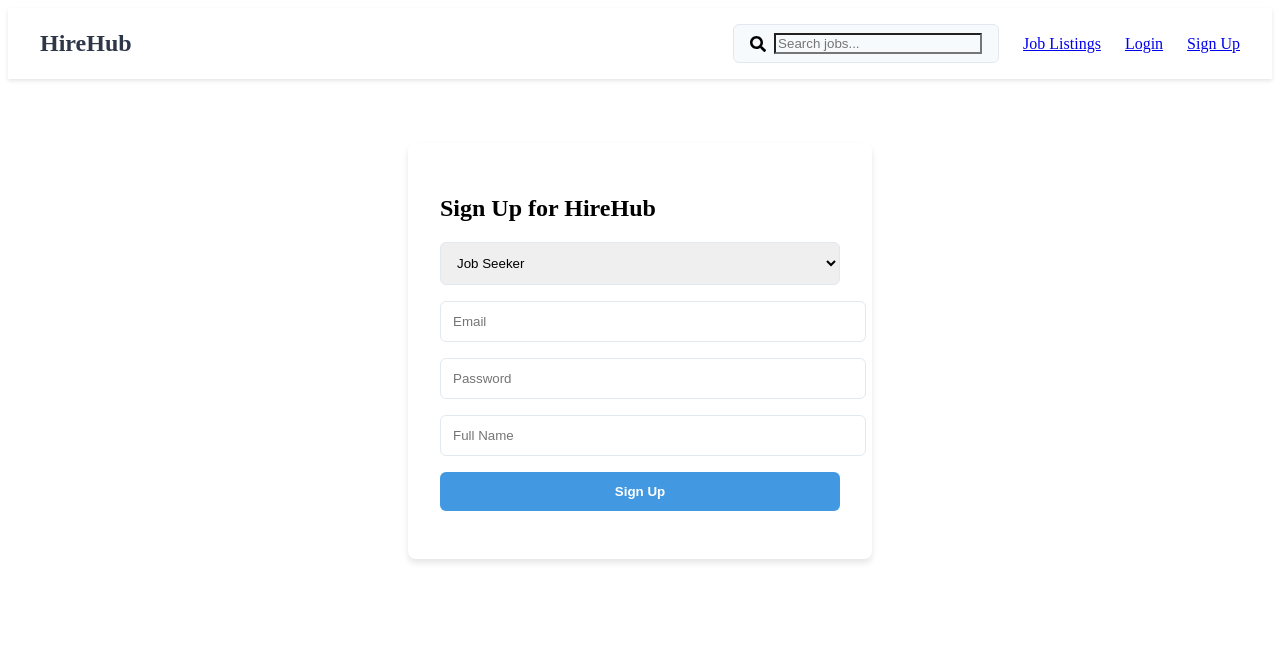
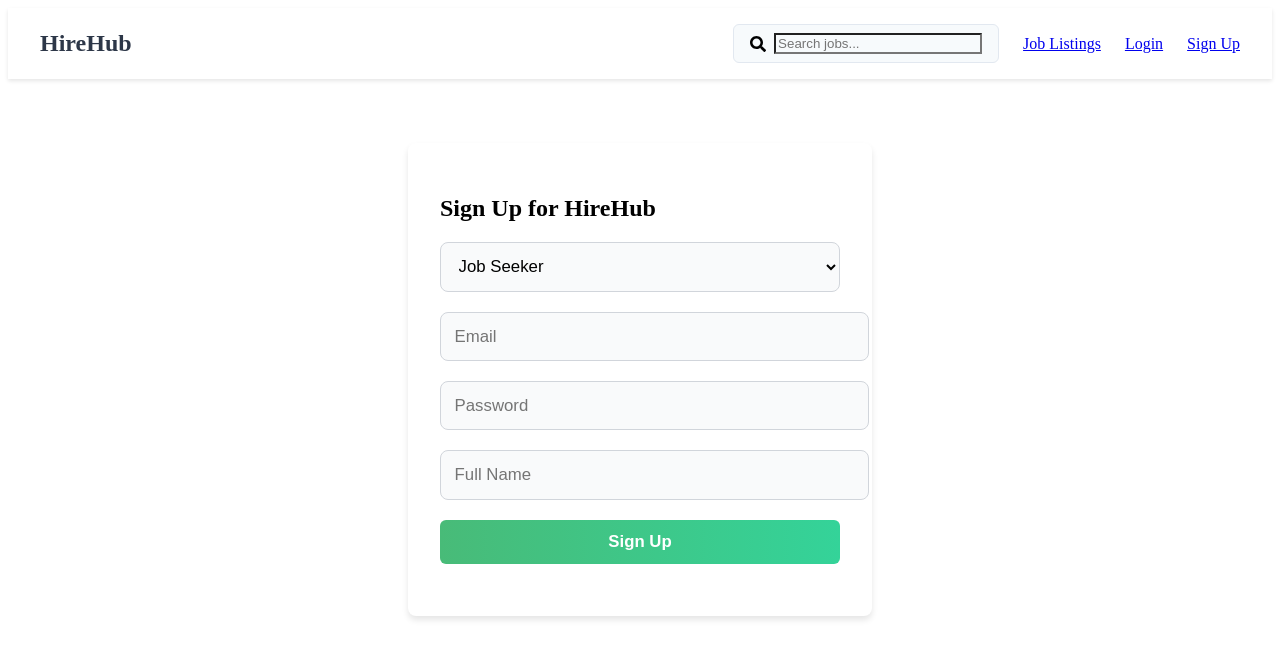
Before and after one commit to AkshatJain1817/HireHub, a React (Create React App) app in the folder client/: page /signup in a window 1280 px wide. Shown: the top 658 px of the page. Built offline with nearby package versions, Linux system fonts and the light colour scheme.

Commit message:
Update CandidateDashboard.css

```diff
--- a/client/src/components/CandidateDashboard.css
+++ b/client/src/components/CandidateDashboard.css
@@ -1,64 +1,149 @@
 .candidate-dashboard {
-    max-width: 1200px;
-    margin: 2rem auto;
-    padding: 1.5rem;
-  }
+    max-width: 1250px;
+    margin: 3rem auto;
+    padding: 2rem;
+    background: linear-gradient(135deg, #f8fafc, #e2e8f0);
+    border-radius: 1rem;
+    box-shadow: 0 10px 30px rgba(0, 0, 0, 0.08);
+    transition: transform 0.3s ease;
+}
 
-  .dashboard-section {
-    background: white;
+.candidate-dashboard:hover {
+    transform: translateY(-5px);
+}
+
+.dashboard-section {
+    background: #ffffff;
+    border-radius: 0.75rem;
+    box-shadow: 0 4px 20px rgba(0, 0, 0, 0.1);
+    padding: 2rem;
+    margin-bottom: 2.5rem;
+    position: relative;
+    overflow: hidden;
+    transition: all 0.3s ease;
+}
+
+.dashboard-section:hover {
+    box-shadow: 0 6px 24px rgba(0, 0, 0, 0.12);
+}
+
+.dashboard-section::before {
+    content: '';
+    position: absolute;
+    top: 0;
+    left: 0;
+    width: 100%;
+    height: 4px;
+    background: linear-gradient(to right, #48bb78, #34d399);
+    border-radius: 0.75rem 0.75rem 0 0;
+}
+
+.form-group {
+    width: 100%;
+    padding: 0.85rem;
+    margin-bottom: 1.25rem;
+    border: 1px solid #d1d5db;
     border-radius: 0.5rem;
-    box-shadow: 0 1px 3px rgba(0,0,0,0.1);
-    padding: 1.5rem;
-    margin-bottom: 2rem;
-  }
+    background: #f9fafb;
+    font-size: 1.05rem;
+    transition: all 0.3s ease;
+}
 
-  .form-group {
-    width: 100%;
-    padding: 0.75rem;
-    margin-bottom: 1rem;
-    border: 1px solid #e2e8f0;
-    border-radius: 0.375rem;
-    transition: border-color 0.3s;
-  }
+.form-group:focus {
+    outline: none;
+    border-color: #34d399;
+    box-shadow: 0 0 0 4px rgba(52, 211, 153, 0.15);
+    background: #ffffff;
+}
 
-  .form-group:focus {
-    outline: none;
-    border-color: #4299e1;
-    box-shadow: 0 0 0 3px rgba(66,153,225,0.1);
-  }
-
-  button.form-group {
-    background-color: #48bb78;
+button.form-group {
+    background: linear-gradient(to right, #48bb78, #34d399);
     color: white;
     border: none;
     cursor: pointer;
-    transition: background-color 0.3s;
-  }
+    padding: 0.9rem 1.75rem;
+    font-weight: 600;
+    font-size: 1.05rem;
+    transition: all 0.3s ease;
+    position: relative;
+    overflow: hidden;
+}
 
-  button.form-group:hover {
-    background-color: #38a169;
-  }
+button.form-group:hover {
+    background: linear-gradient(to right, #34d399, #2dd4bf);
+    transform: translateY(-2px);
+    box-shadow: 0 4px 12px rgba(52, 211, 153, 0.3);
+}
 
-  .bg-gray-500 {
-    background-color: #718096;
-  }
+button.form-group::after {
+    content: '';
+    position: absolute;
+    top: 50%;
+    left: 50%;
+    width: 0;
+    height: 0;
+    background: rgba(255, 255, 255, 0.3);
+    border-radius: 50%;
+    transform: translate(-50%, -50%);
+    transition: width 0.4s ease, height 0.4s ease;
+}
 
-  .application-list {
+button.form-group:hover::after {
+    width: 200px;
+    height: 200px;
+}
+
+.bg-gray-500 {
+    background: linear-gradient(to right, #6b7280, #4b5563);
+    color: white;
+    padding: 0.5rem;
+    border-radius: 0.5rem;
+}
+
+.application-list {
     display: grid;
-    gap: 1rem;
-  }
+    gap: 1.5rem;
+    grid-template-columns: repeat(auto-fit, minmax(300px, 1fr));
+}
 
-  @media (max-width: 768px) {
+@media (max-width: 768px) {
     .candidate-dashboard {
-      padding: 1rem;
+        padding: 1.5rem;
+        margin: 1.5rem;
+        border-radius: 0.75rem;
     }
 
     .dashboard-section {
-      padding: 1rem;
+        padding: 1.5rem;
+        margin-bottom: 2rem;
     }
 
     .flex-col {
-      flex-direction: column;
-      gap: 0.5rem;
+        flex-direction: column;
+        gap: 0.75rem;
     }
-  }
+
+    .form-group {
+        padding: 0.75rem;
+        font-size: 1rem;
+    }
+
+    button.form-group {
+        padding: 0.8rem 1.5rem;
+    }
+}
+
+@keyframes slideIn {
+    from {
+        opacity: 0;
+        transform: translateY(15px);
+    }
+    to {
+        opacity: 1;
+        transform: translateY(0);
+    }
+}
+
+.dashboard-section {
+    animation: slideIn 0.5s ease-in-out;
+}
```
